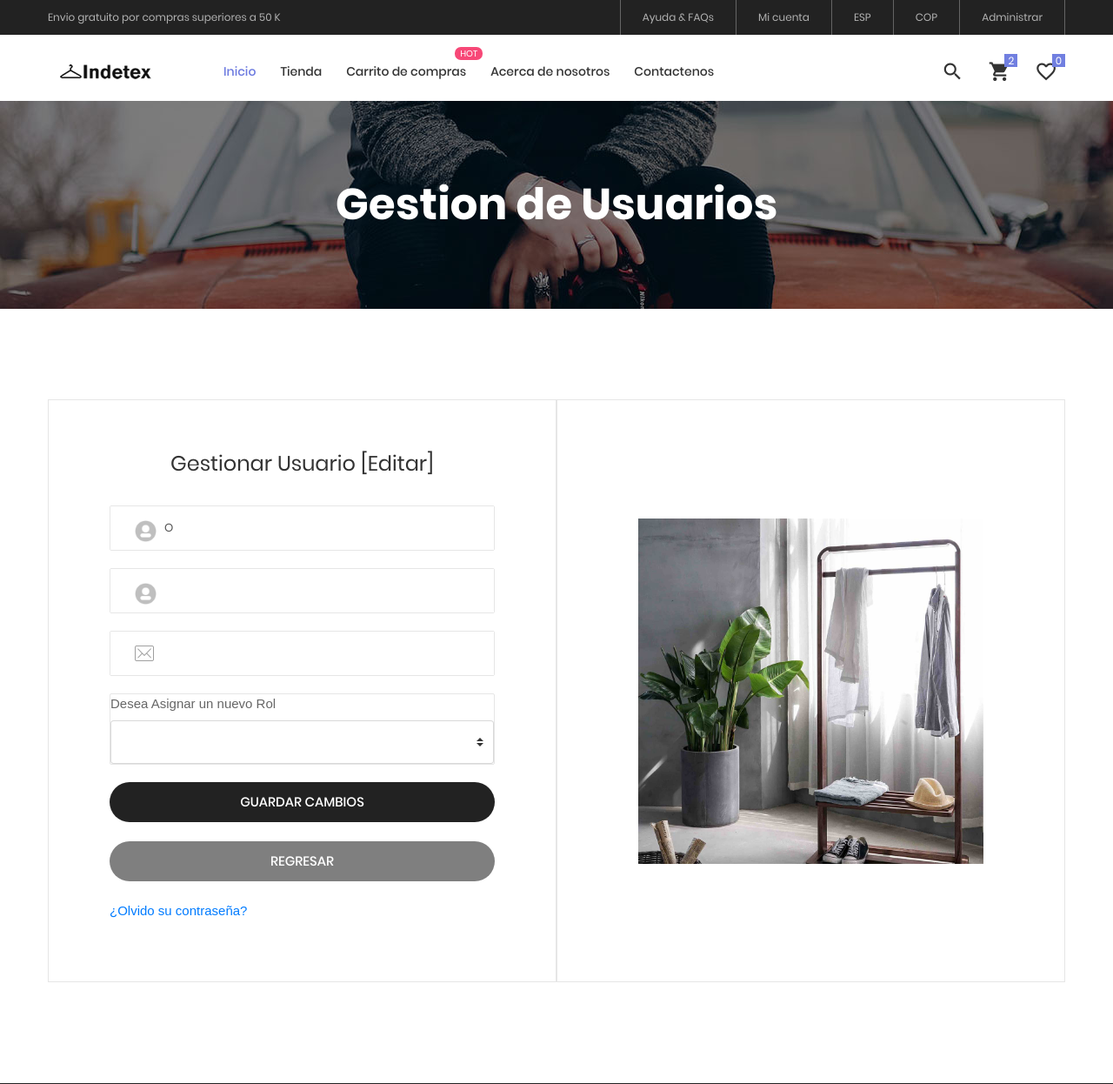
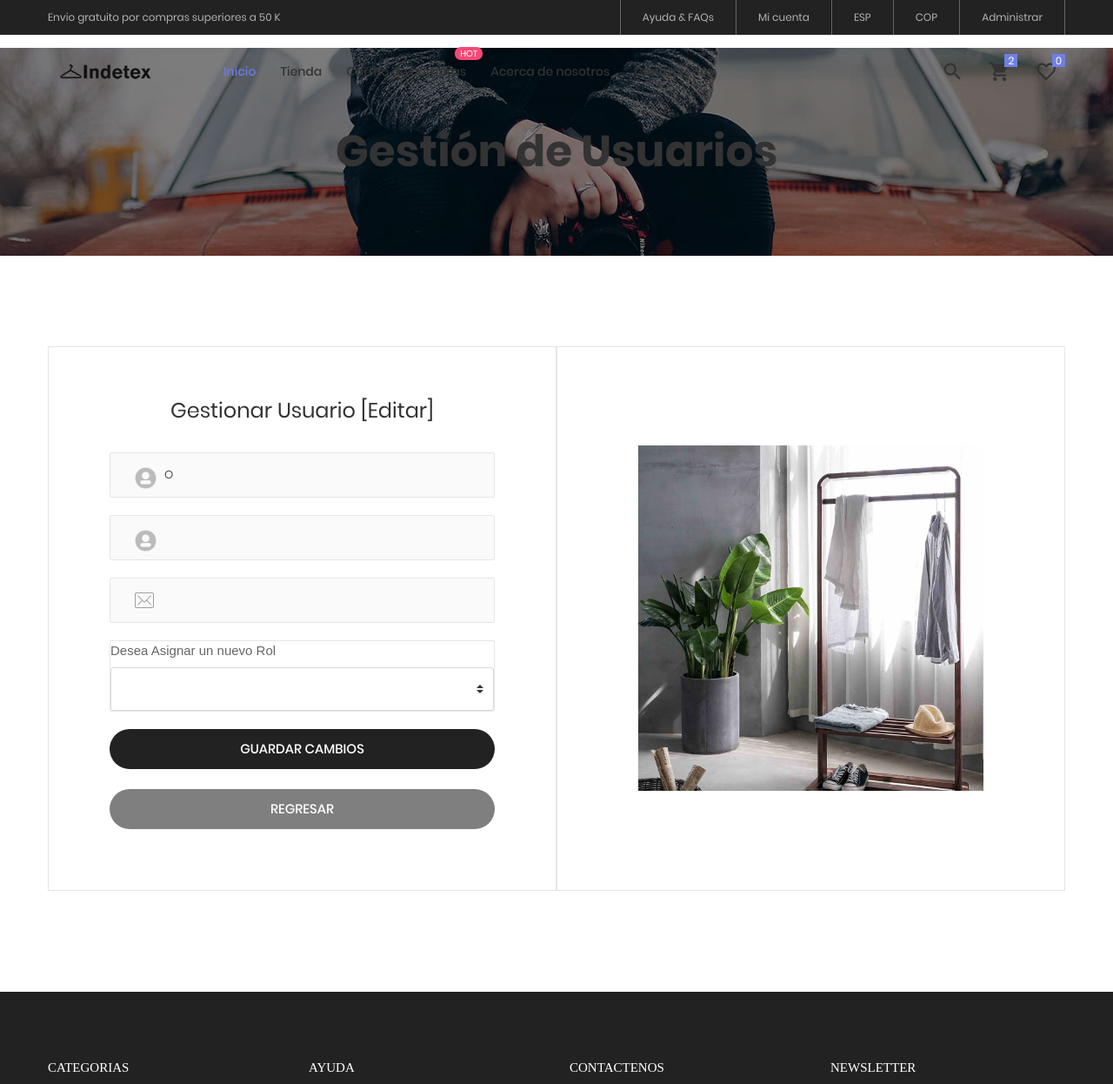
Before and after one commit to jessvillrom/indetex_, a Flask app: page /editaruser/1 in a window 1280 px wide. Shown: the top 1246 px of the page at 87% size. Run offline with Flask 2, Linux system fonts and the light colour scheme; data that the repository does not hold is empty; some libraries are stand-ins or nearby versions; some web fonts are replaced.

Commit message:
Getion Usuario parte 2

```diff
--- a/Apuntes.txt
+++ b/Apuntes.txt
@@ -56,3 +56,7 @@
 
 
 Creación Correos Electronicos
+
+git remote add origin https://github.com/jessvillrom/indetex_.git
+git branch -M main
+git push -u origin main
--- a/app.py
+++ b/app.py
@@ -52,6 +52,17 @@
         return render_template('gestorUsuario.html', dato=dato)
 
 
+
+@app.route('/asignarrol/<id>', methods=['POST'])
+def asignar(id):
+
+    datos=request.form
+    rol=datos['rol']
+    # codigo=datos['codigo']
+
+    actualizar= controller.actualizarrole(rol,id)
+
+    return redirect(url_for('AdminUser'))
 
 
 @app.route('/roles')
--- a/controller.py
+++ b/controller.py
@@ -145,3 +145,15 @@
         return usuarios
     except:
         return False
+
+def actualizarrole(rol,id):
+    try:
+        db=conexion()
+        cursor=db.cursor()
+        # UPDATE Customers SET ContactName = 'Alfred Schmidt', City= 'Frankfurt' WHERE CustomerID = 1;
+        sql='UPDATE usuarios SET rol=? WHERE id=?'
+        cursor.execute(sql,[rol,id])
+        db.commit()
+        return True
+    except:
+        return False
--- a/templates/adminuser.html
+++ b/templates/adminuser.html
@@ -8,14 +8,14 @@
 </pre>
 <section class="bg-img1 txt-center p-lr-15 p-tb-92" style="background-image: url('static/images/bg-02.jpg');">
     <h2 class="ltext-105 cl0 txt-center">
-        Gestion de Usuarios
+        Gestión de Usuarios
     </h2>
 </section>
 <br>
 
 <div class="container">
 
-    <h3>Gestion de Usuarios</h3>
+    <h3>Gestión de Usuarios</h3>
 
     <table class="table">
         <thead class="thead-light">
--- a/templates/gestorUsuario.html
+++ b/templates/gestorUsuario.html
@@ -2,14 +2,12 @@
 
 {% block content %}
 <pre>
+</pre>
 
-
-
-</pre>
 <!-- Title page -->
 <section class="bg-img1 txt-center p-lr-15 p-tb-92" style="background-image: url('static/images/bg-02.jpg');">
-    <h2 class="ltext-105 cl0 txt-center">
-        Gestion de Usuarios
+    <h2 class="ltext-105 cl2 txt-center">
+        Gestión de Usuarios
     </h2>
 </section>
 
@@ -21,36 +19,33 @@
             <div class="size-210 bor10 p-lr-70 p-t-55 p-b-70 p-lr-15-lg w-full-md">
 
 
-                <form action="validarlogin" method="POST">
+                <form action="{{url_for('asignar', id=dato[0])}}" method="POST">
                     <h4 class="mtext-105 cl2 txt-center p-b-30">
                         Gestionar Usuario [Editar]
                     </h4>
 
                     <div class="bor8 m-b-20 how-pos4-parent">
                             <!-- <label for="email">Email</label> -->
-                            <input class="stext-111 cl2 plh3 size-116 p-l-62 p-r-30" type="text" name="nombre"
-                                placeholder="{{dato[1]}}">
+                            <input class="stext-111 cl2 plh3 size-116 p-l-62 p-r-30" type="text" placeholder="{{dato[1]}}" disabled>
                             <img class="how-pos4 pointer-none" src="{{url_for('static',filename='images/icons/icon-user.png')}}" alt="ICON" height="25"
                                 style="opacity:0.25;">
                         </div>
 
                         <div class="bor8 m-b-20 how-pos4-parent">
 
-                            <input class="stext-111 cl2 plh3 size-116 p-l-62 p-r-30" type="text" name="apellido"
-                                placeholder="{{dato[2]}}">
+                            <input   class="stext-111 cl2 plh3 size-116 p-l-62 p-r-30" type="text" placeholder="{{dato[2]}}" disabled>
                             <img class="how-pos4 pointer-none" src="{{url_for('static',filename='images/icons/icon-user.png')}}" alt="ICON" height="25"
                                 style="opacity:0.25;">
                         </div>
 
                         <div class="bor8 m-b-20 how-pos4-parent">
                             <!-- <label for="email">Email</label> -->
-                            <input class="stext-111 cl2 plh3 size-116 p-l-62 p-r-30" type="email" name="email"
-                                placeholder="{{dato[3]}}">
+                            <input class="stext-111 cl2 plh3 size-116 p-l-62 p-r-30" type="email" name="email" placeholder="{{dato[3]}}" disabled>
                             <img class="how-pos4 pointer-none" src="{{url_for('static',filename='images/icons/icon-email.png')}}" alt="ICON">
                         </div>
                         <div class="bor8 m-b-20 how-pos4-parent">
                             <label for="exampleFormControlSelect2 stext-111 cl2 plh3 size-116 p-l-62 p-r-30">Desea Asignar un nuevo Rol</label>
-                            <select class="custom-select stext-111 cl2 plh3 size-116 p-l-62 p-r-30" id="listadorol">
+                            <select class="custom-select stext-111 cl2 plh3 size-116 p-l-62 p-r-30" id="listadorol" name="rol">
 
 
                             </select>
@@ -65,10 +60,9 @@
                     <br>
 
                 </form>
-                <a class="flex-c-m stext-101 cl0 size-121 bg5 bor1 hov-btn3 p-lr-15 trans-04 pointer " href="">
+                <a class="flex-c-m stext-101 cl0 size-121 bg5 bor1 hov-btn3 p-lr-15 trans-04 pointer " href="{{url_for('AdminUser')}}">
                     Regresar</a>
-                <br>
-                <a href="">¿Olvido su contraseña? </a>
+
             </div>
             <!-- Quitar -->
             <div class="size-210 bor10 flex-w flex-col-m p-lr-93 p-tb-30 p-lr-15-lg w-full-md">
```
Also changed, not shown: 1 other file.
